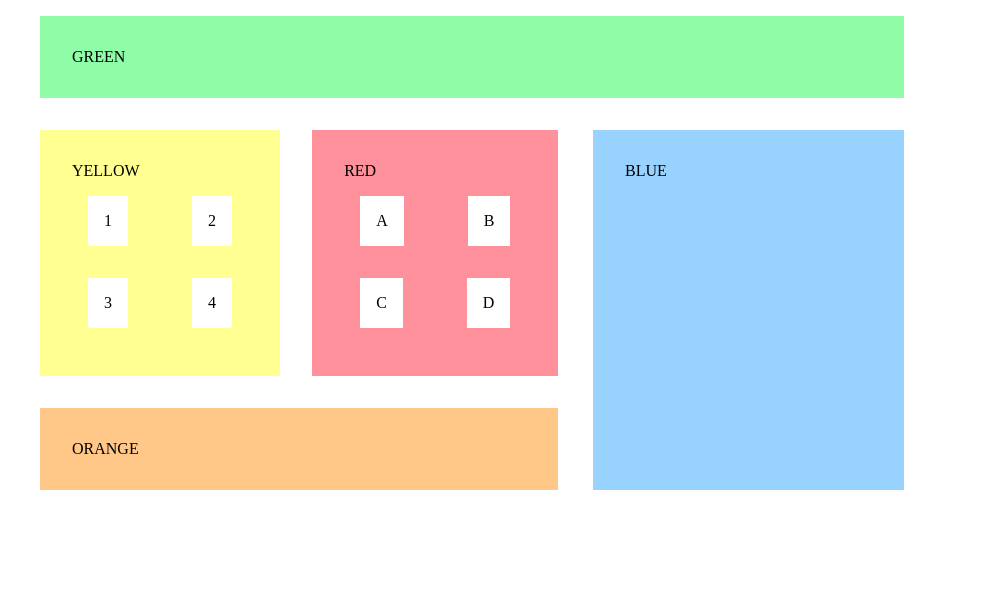
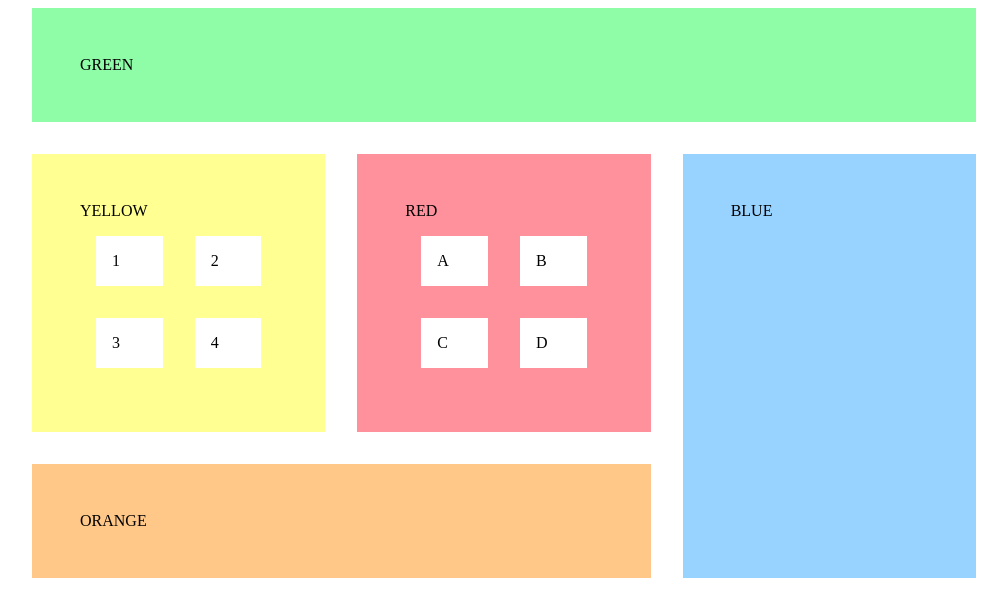
Before and after one commit to Gilxhon001/Grid-Properties, a plain HTML site: page index.html in a window 1280 px wide. Shown: the whole page, without its empty margins (136-1143 px from the left). Drawn offline with Linux system fonts and the light colour scheme.

Commit message:
CSS GRID

```diff
--- a/index.html
+++ b/index.html
@@ -11,51 +11,37 @@
 </head>
 
 <body>
-  <div class="flex-col" style="width: 90%;">
+  <div class="wrapper">
 
     <section id="green" class="green">
       <p>GREEN</p>
     </section>
 
-    <div class="flex-row">
 
-      <div class="flex-col" style="width: 60%;">
 
-        <div class="flex-row">
-
-          <div class="flex-col">
     <section id="yellow" class="yellow">
       <p>YELLOW</p>
-              <ul>
-                <div class="flex-row">
+      <ul class="yellow_grid">
         <li>1</li>
         <li>2</li>
-                </div>
-                <div class="flex-row">
         <li>3</li>
         <li>4</li>
-                </div>
       </ul>
     </section>
-          </div>
 
-          <div class="flex-col">
     <section id="red" class="red">
       <p>RED</p>
-              <ul>
-                <div class="flex-row">
+      <ul class="red_grid">
         <li>A</li>
         <li>B</li>
-                </div>
-                <div class="flex-row">
         <li>C</li>
         <li>D</li>
-                </div>
       </ul>
     </section>
-          </div>
 
-        </div>
+    <section id="blue" class="blue">
+      <p>BLUE</p>
+    </section>
 
     <section id="orange" class="orange">
       <p>ORANGE</p>
@@ -63,16 +49,6 @@
 
   </div>
 
-      <div class="flex-col" style="width: 36%;">
-        <section id="blue" class="blue">
-          <p>BLUE</p>
-        </section>
-      </div>
-
-    </div>
-
-  </div>
-
 </body>
 
 </html>
--- a/start.css
+++ b/start.css
@@ -1,31 +1,45 @@
-.flex-col {
-    display: flex;
-    flex-direction: column;
-}
-
-.flex-row {
-    display: flex;
-    flex-direction: row;
-    justify-content: space-between;
+.wrapper {
+    display: grid;
+    grid-template-columns: 1fr 1fr 1fr;
+    grid-auto-rows: minmax(100px, auto);
+    grid-gap: 1em;
+    justify-items: stretch;
+    align-items: stretch;
 }
 
 .green {
-    width: 100%;
-}
-
-.yellow {
-    width: 100%;
-}
-
-.red {
-    width: 100%;
+    grid-column: 1/4;
+    grid-row: 1/1;
 }
 
 .orange {
-    width: 100%;
+    grid-column: 1/3;
+    grid-row: 3/3;
 }
 
 .blue {
-    width: 100%;
-    height: 100%;
+    grid-column: 3/3;
+    grid-row: 2/4;
 }
+
+.yellow{
+    grid-column: 1/1;
+    grid-row: 2/3;
+
+}
+
+.yellow_grid{
+    display: grid;
+    grid-template-columns: repeat(2, 1fr);
+}
+
+.red{
+    grid-column: 2/3;
+    grid-row: 2/3;
+
+}
+
+.red_grid{
+    display: grid;
+    grid-template-columns: repeat(2, 1fr);
+}
--- a/style.css
+++ b/style.css
@@ -10,8 +10,8 @@ body {
 }
 
 section {
-  padding: 2em;
-  margin: 1em;
+  padding: 3em;
+  margin: .5em;
 }
 
 #green {
```
Lines whose indentation alone changed are shown as unchanged.
